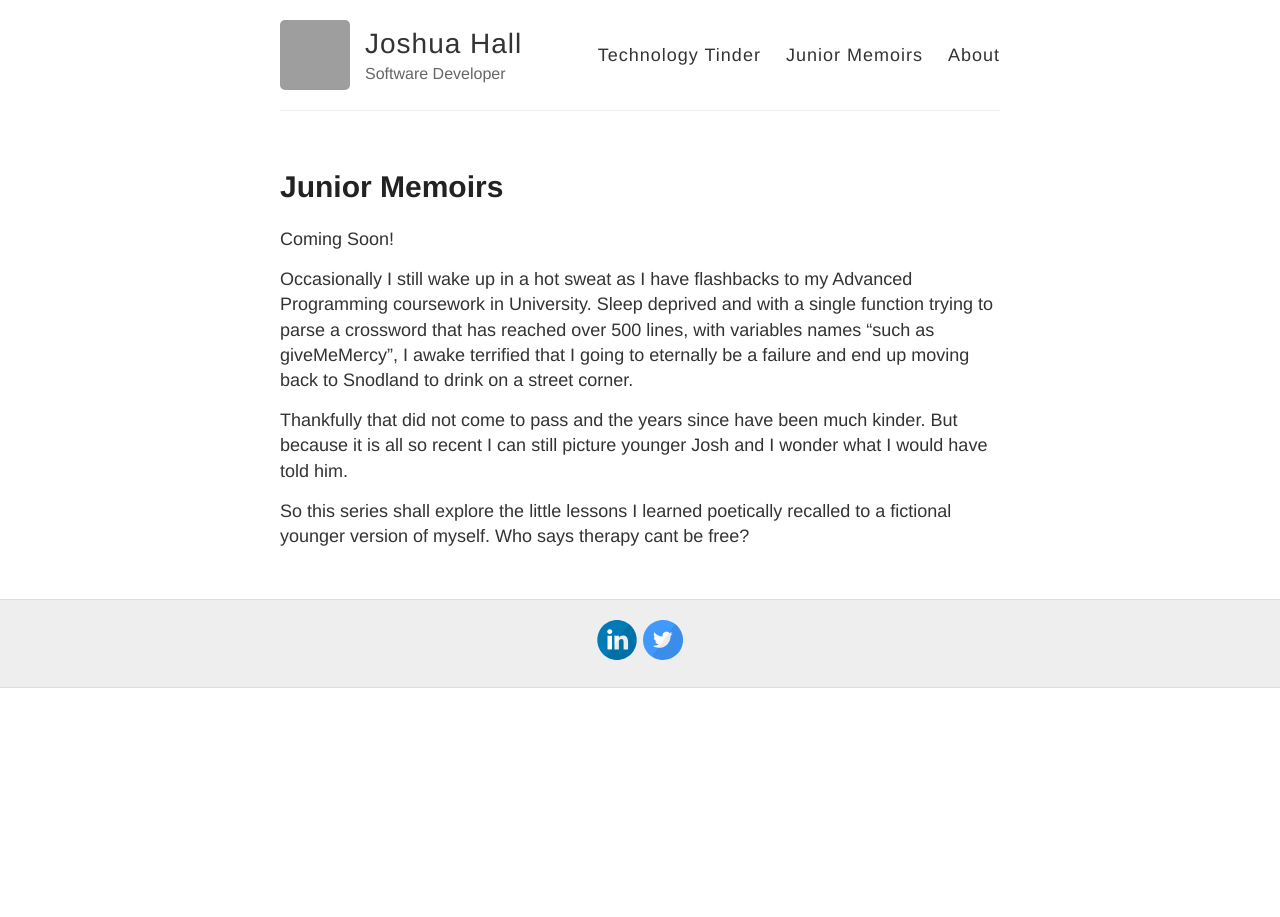
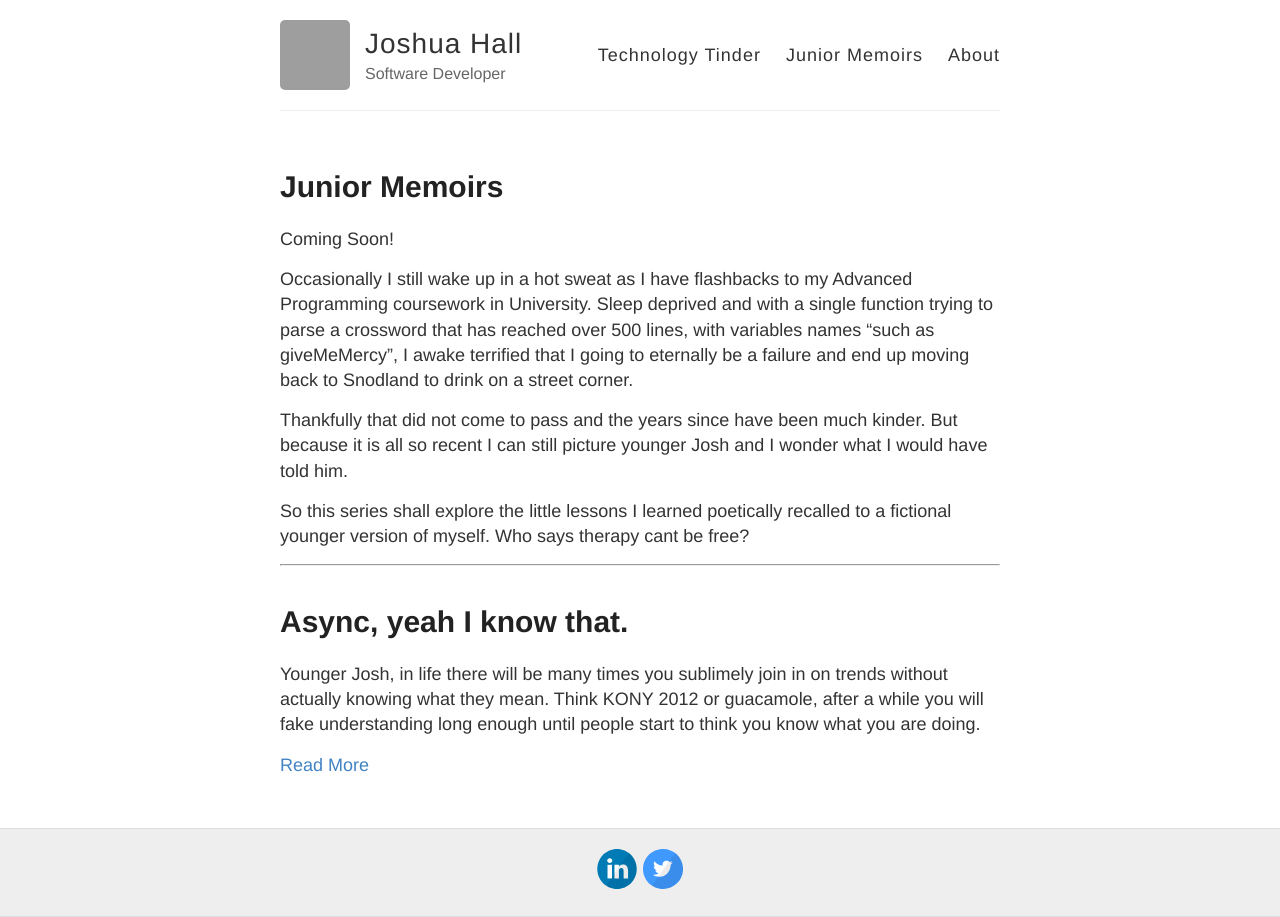
Before and after one commit to JoshuaHall1995/JoshuaHall1995.github.io, a Jekyll site: the page built from juniorMemoirs.md, in a window 1280 px wide. Built offline with Jekyll 4.4.1, drawn with Linux system fonts in a browser that asks for light colours; some of the changed lines change nothing that is shown; grey boxes are pictures that could not be loaded.

Commit message:
Async article

```diff
--- a/_juniorMemoirs/2020-5-15-Testing.md
+++ /dev/null
@@ -1,27 +0,0 @@
----
-layout: post
-title: Testing, not just for microphones
-permaLink: /2020-5-18-Testing/
----
-
-There is a cool Netflix documentary called “The Dawn Wall” which follows two people as they attempt to be the first to free climb a section of the El Capitan cliff face in Yosemite Park. One of the climbers is a former world champion climber with years of experience. He can make it across some sheer surfaces and large overhangs like seemingly no other but still is shown slipping up on occasion on the simplest of maneuver, relying on the safety cable attached as they climb.
-
-You may be wondering why any of the above matters? Well as I was watching the documentary under a blanket, I considered the similarities to that extreme act of strength and endurance and my own history with software development.
-
-Despite all his experience he always climbed with a cable, because no matter how good you get mistakes happen. That caution and sensibility can relate to all manners of life, from wearing a seatbelt too checking a road before crossing. You may survive a risk but is it needed?
-
-Younger Josh was a risk taker, not with fashion choices or physical activity (he was more of a potato), but with the code he created.
-
-Trained by intelligent lecturers used to dealing with half-interested drunkards I did not know I was a risk taker. Writing code was difficult, trial and error and lots of frantic undoing when it all went wrong. Criterium for success was written down in the back of my brain or on a disbelieved notepad. What was the point of testing? The code I had already didn’t work.
-
-Looking back now I want to throttle younger Josh. If I could climb back through time and into his student halls, I would have the following to tell him (and that absinthe is never a good idea).
-
-Younger Josh, with the twelve-level nested IF statements and comments of pain this is for you.
-
-[<img src="{{ site.baseurl }}/images/youngerJosh-testing.jpg" alt="A pleb drinking with his eyes"
-    style="width: 400px;
-    display: block;
-    margin-left: auto;
-    margin-right: auto;"/>]({{ site.baseurl }}/)
-
---------------
--- /dev/null
+++ b/_juniorMemoirs/2020-5-31-async.md
@@ -0,0 +1,55 @@
+---
+layout: post
+title: Async, yeah I know that.
+permaLink: /2020-5-31-async/
+---
+Younger Josh, in life there will be many times you sublimely join in on trends without actually knowing what they mean. Think KONY 2012 or guacamole, after a while you will fake understanding long enough until people start to think you know what you are doing.
+
+We both know better.
+
+[<img src="{{ site.baseurl }}/images/youngerJosh-testing.jpg" alt="A pleb drinking with his eyes"
+    style="width: 400px;
+    display: block;
+    margin-left: auto;
+    margin-right: auto;"/>]({{ site.baseurl }}/)
+
+This will not be an issue in only your personal bubble. One day as your code expands you will start to see a new word suggested by intelisense as you type. Sometimes you will use it, sometimes you won’t. Async shall spread throughout your codebase, sometimes awaited and sometimes not.
+
+People will ask if you understand what it does and you shall nod, the idiots fooled by your confident mannerisms until eventually you are caught, embarrassed and actually learn.
+
+With the power of perspective I implore you to avoid ignorance younger Josh. It isn’t actually that complicated.
+
+<h2>What is it? (Stolen)</h2>
+“With asynchronous programming, you can divide your logic into awaitable tasks, where you can perform some long running operations such as reading large file, doing an API call, downloading a resource from web or performing a complex calculation without having to block the execution of your application on UI or service.”
+
+<h2>What is it? (In a way younger Josh will understand)</h2>
+
+Imagine you are in a kitchen, Josh. Someone has trusted you with making a bacon and sausage sandwich. In a simple scenario it is only a few steps:
+
+Butter bread, cook bacon, cook sausage, add ketchup.
+
+Nice and easy. You can do this. If you do the steps in order it can be done in about 8 minutes with only a 25% chance of food poisoning.
+
+In a one off case this is not too much of an issue. But if I ask you to do this 100 times suddenly the one step after another could be a bit of a blocker.
+
+But if you approach the sandwich asynchronously there is no reason once you have buttered the bread you can’t proceed with the following two tasks at the same time. This would mean I don’t need to wait to cook my sausage after my bacon and probably don’t have a sandwich of multiple heat levels.
+
+Of course I cannot put ketchup on my food until I have the meat prepared so I need to know to expect the bacon and sausage before I carry on.
+
+Sandwich is prepared faster but the key dependencies remain fulfilled.
+
+<h2>Rambles</h2>
+
+Silly example for a useful concept although it should not be considered a solution for all problems. Async calls are perfect for a situation you are writing to a location frequently but can be problematic when experiencing a high level of demand for reads.
+
+Because you are trusting others places to complete tasks at their own pace you can encounter a scenario where your data point has eventual consistency (a phrase younger Josh should not concern himself with as it still hurts older him).
+
+<h2>Conclusion</h2>
+In the years to come you will fall into async programming like you fell into avocado on toast and gin and tonic.
+
+It is a simple concept but it is not a solution for all problems. Like everything you should look for context of what issue you are trying to solve before blinding writing a fix and praying the pull request is approved.
+
+Forgotten awaits will break dozens of your tests and the .Result you add on occasion shall make peers groan but eventually it will all make a lot more sense.
+
+
+Source for the actual smart definiton: https://www.codingame.com/playgrounds/4240/your-ultimate-async-await-tutorial-in-c/introduction
--- a/juniorMemoirs.md
+++ b/juniorMemoirs.md
@@ -11,9 +11,8 @@ Thankfully that did not come to pass and the years since have been much kinder.
 
 So this series shall explore the little lessons I learned poetically recalled to a fictional younger version of myself. Who says therapy cant be free?
 
-<!-- ----------------------------------- -->
+-----------------------------------
 
-<!--
 {% for post in site.juniorMemoirs %}
 
 [{{ post.title }}]({{ post.url }})
@@ -23,4 +22,4 @@ So this series shall explore the little lessons I learned poetically recalled to
 
 [Read More]({{ site.baseurl }}{{ post.url }})
 
-{% endfor %} -->
+{% endfor %}
```
